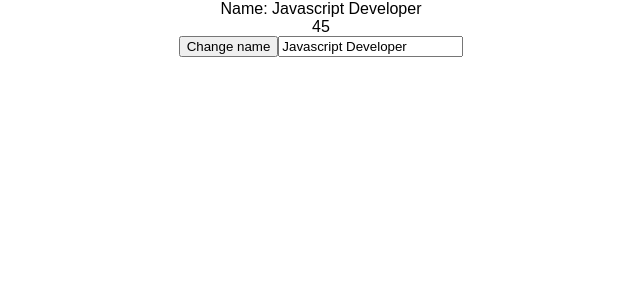
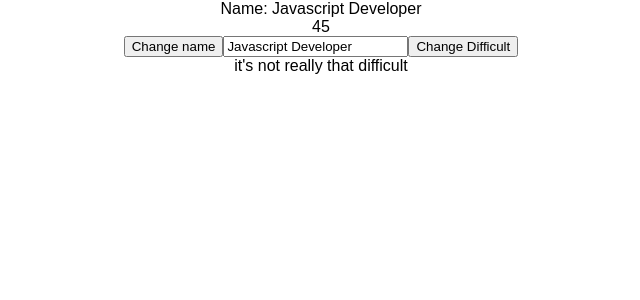
Before and after one commit to milealmeida/udemy-react-project, a React (Create React App) app: page / in a window 1280 px wide. Shown: the top 300 px of the page, without its empty margins (319-959 px from the left). Built offline with nearby package versions, Linux system fonts and the light colour scheme.

Commit message:
feat: added a button to learn more about conditional operator

```diff
--- a/src/App.js
+++ b/src/App.js
@@ -24,6 +24,14 @@ function App() {
         value={name}
         onChange={ e => setName(e.target.value) }
       />
+
+      <button onClick={ () =>  setIsDifficult(!isDifficult) }>Change Difficult</button>
+
+      {isDifficult ? (
+        <div> It's really Difficult </div>
+      ) : (
+        <div> it's not really that difficult </div>
+      )}
     </div>
   );
 }
```
